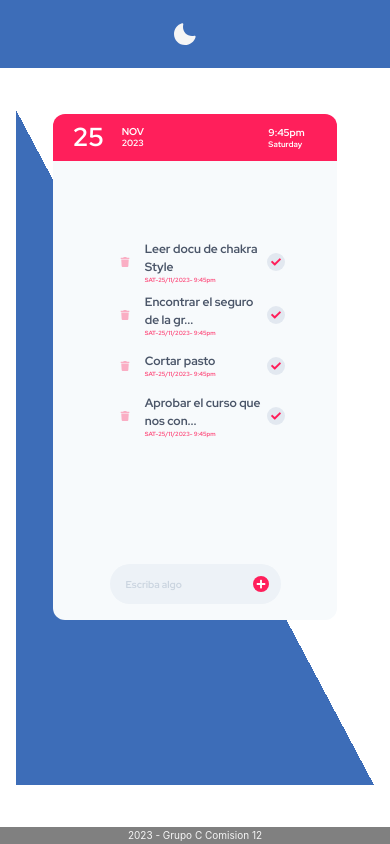
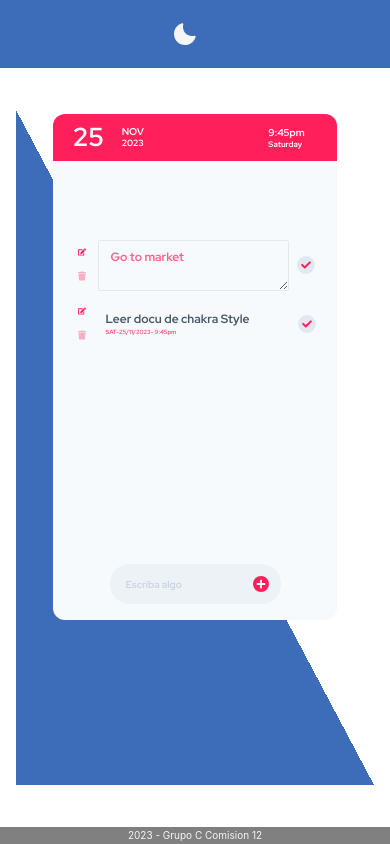
Before and after one commit to RodriiG28/ProyectoFinal.V.1, a React (Vite) app: page / in a window 390 px wide. Both pictures are taken after a click on the button 124 px from the left and 259 px from the top of the page. Built offline with nearby package versions, Linux system fonts and the light colour scheme.

Commit message:
Fran V 1.1 - Estilo en terminaciones, comportamientos afinados, mejor responsive, estructura ok

```diff
--- a/src/App.jsx
+++ b/src/App.jsx
@@ -1,6 +1,6 @@
 import React, { useState, useEffect } from 'react';
-import { ChakraProvider, VStack } from '@chakra-ui/react';
-// import { FaMoon, FaSun } from 'react-icons/fa';
+import { ChakraProvider, VStack, IconButton } from '@chakra-ui/react';
+import { FaMoon, FaSun } from 'react-icons/fa';
 import { Header } from './Components/Header/Header.jsx'
 import TaskList from './Components/TaskList/TaskList';
 import { Footer } from './Components/Footer/Footer.jsx';
@@ -18,26 +18,27 @@
     id: 2,
     title: 'Leer docu de chakra Style',
     completed: false,
-    },
-    {
-      id: 3,
-      title: 'Encontrar el seguro de la granada',
-      completed: false,
-    },
-    {
-      id: 4,
-      title: 'Cortar pasto ',
-      completed: false,
-    },
-    {
-      id: 5,
-      title: 'Aprobar el curso que nos convoca',
-      completed: false,
-    },
-  ];
+  },]
+
+  // SECCION LOCALSTORAGE  <----------------------------------- !
+
+  // let pkgpara = localStorage.setItem("tarea", JSON.stringify(todos))
+  // let pkgde = JSON.parse(localStorage.getItem("tarea", JSON.stringify(todos)))
+
+  //
+  // const traer = () => {
+  //   pkgde? console.log({pkgde}) : console.log("No hay entradas")
+  // }
+
+  // const mandar =() =>{
+  //   pkgpara? console.log({pkgpara}) : console.log("Nada para enviar")
+  // }
 
   // Declaración del estado para almacenar la lista de tareas
   const [todos, setTodos] = useState(initialTodos);
+
+
+
 
   // Efecto secundario para imprimir en la consola cuando la lista de tareas cambia
   useEffect(() => {
@@ -86,8 +87,8 @@
       p={1} alignItems="space-between" align={'center'}>
 
         {/* Botón de sol con icono */}
-        {/* <IconButton icon={<FaSun />} isRound size='lg' alignSelf='flex-end' color="yellow.500" /> */}
-
+        {/* <IconButton icon={<FaSun />} isRound size='lg' alignSelf='flex-end' color="yellow.500" onClick={traer}/>
+        <IconButton icon={<FaMoon />} isRound size='lg' alignSelf='flex-end' color="yellow.500" onClick={mandar}/> */}
         {/* Componente TaskList para mostrar la lista de tareas */}
         <TaskList todos={todos} handleTaskAction={handleTaskAction} agregarTarea={agregarTarea} />
       </VStack>
--- a/src/Components/TaskItem/TaskItem.jsx
+++ b/src/Components/TaskItem/TaskItem.jsx
@@ -1,7 +1,11 @@
 import React, { useState } from 'react';
+import { FaCheck, FaTrash, FaEdit } from 'react-icons/fa';
 
 import {
     Flex,
+    Box,
+    HStack,
+    VStack,
     Text,
     Circle,
     IconButton,
@@ -14,8 +18,9 @@
     ModalCloseButton,
     Textarea,
     Button,
+    GridItem,
+    Spacer,
 } from '@chakra-ui/react';
-import { FaCheck, FaTrash, FaEdit } from 'react-icons/fa';
 
 function TaskItem({ todo, handleTaskAction, ts }) {
     // Estado para manejar la edición del título
@@ -84,68 +89,79 @@
 
     // Renderizar el componente
     return (
-        <Flex
+
+        <HStack
             key={todo.id}
-            w="96%" // Ajuste en el ancho del Flex
-            justify="space-between"
-            align="center"
-            _hover={{
-                bg: 'gray.100',
-                borderRadius: 'md',
-            }}
-            onMouseEnter={() => setHovered(true)}
-            onMouseLeave={() => setHovered(false)}
-        >
-            {/* Botón para eliminar la tarea */}
-            {isHovered && (
-                // Botón de editar visible solo en el modo de visualización
+            w="94%" // Ajuste en el ancho del Flex
+            // gap={2}
+            alignContent={'center'}
+            display={'flex'}
+            direction={'row'}
+            //justify={'space-between'}
+            mx={3}>
+            <Box w={{base:'8%',sm:'16%'}} h={{base:'50',sm:'10'}} display={'flex'} flexDir={{base:'column', sm:'row'}} alignSelf={'left'}>
+            {/* <Box w={{base:'8',sm:'14'}} h={{base:'50',sm:'10'}} display={'flex'} flexDir={{base:'column', sm:'row'}}> */}
+
                 <IconButton
-                    icon={<FaEdit size="12px"/>}
+                // m="-2 -5"
+                // m={{base:'-2 -5',sm:'-5 -2'}}
+                icon={<FaEdit />}
+                size={{base:'xs',sm:'sm',md:'md'}}
                 variant="ghost"
+                outlineOffset={-10}
+                mr={{base:'0',sm:'-3'}}
                 color="rgb(255,31,91)"
-
-                    onClick={editedTitle.length > 20 ? handleDetailViewClick : handleEditClick}
-                />
-            )}
+                onClick={editedTitle.length > 2 ? handleDetailViewClick : handleEditClick}/>
 
                 <IconButton
                     icon={<FaTrash />}
+                    // m="-1 -5"
+                    // m={{base:'-3 -5',sm:'-5 -3'}}
+                    size={{base:'xs',sm:'sm',md:'md'}}
                     variant="ghost"
+                    outlineOffset={-10}
                     // color="rgba(255,31,91,0.7)"
                     color={todo.completed?"rgba(255,31,91,0.85)":"rgba(255,31,91,0.35)"}
                     onClick={() => handleTaskAction(todo.id, 'delete')}
-                fontSize={{base:'10',md:'12',lg:'14'}}
+                    // fontSize={{base:'10',md:'12',lg:'14'}}
                 />
 
+            </Box>
+
             {isEditing ? ( // Modo de edición
+            <Box  w={{base:'80%',sm:'70%'}}>
                 <Textarea
                     value={editedTitle}
                     onChange={(e) => setEditedTitle(e.target.value)}
-                    color="gray.700"
-                    bg="gray.200"
+                    rows="2"
+                    color="rgba(255,31,91,0.7)"
+                    focusBorderColor='red.300'
+                    fontFamily="Red Hat Display"
+                    fontSize={{base:'12',md:'13',lg:'14'}}
+                    bg="transparent"
                     _placeholder={{ color: 'gray.500' }}
-                    _focus={{ bg: 'gray.200', border: 'none' }}
-                    _hover={{ bg: 'gray.200', border: 'none' }}
-                    border="none"
+                    //_focus={{ bg: 'gray.200', border: 'none' }}
+                    //border="none"
                     onKeyDown={handleKeyDown}
                     size="sm"
                     textAlign="left"
                 />
+            </Box>
             ) : (
-                // Modo de visualización
-
+            <Box w={{base:'85%',sm:'75%'}}>
                 <Text
                     textDecoration={todo.completed ? 'line-through' : 'none'}
                     textDecorationColor={todo.completed ? 'rgb(255,31,91)' : 'none'}
-
                     cursor="pointer"
+                    ml={2}
                     color={todo.completed ? 'gray.300' : 'gray.600'}
                     fontFamily="Red Hat Display"
                     fontWeight="700"
                     fontSize={{base:'12',md:'13',lg:'14'}}
                     flex="1"
-                    minW={{base:'100',sm:'110',md:'120',lg:'130'}}
-                    maxW={{base:'130',sm:'130',md:'150',lg:'160'}}
+                    w='full'
+                    // minW={{base:'110',sm:'120',md:'140',lg:'150'}}
+                    // maxW={{base:'140',sm:'150',md:'170',lg:'180'}}
                     overflowWrap="break-word"
                     onClick={() => handleTaskAction(todo.id, 'toggle')}
                     textAlign="left"
@@ -157,11 +173,14 @@
                         {ts}
                     </Text>
                 </Text>
+            </Box>
             )}
-                    {/* -------------- aca estuvo bt edit -- */}
+
+            <Box w="10%">
                 <Circle
                     // size={{base:'14px',md:'18px'}}
                     size="18px"
+
                     bg={todo.completed ? 'rgb(255,31,91)' : 'gray.200'}
                     color={todo.completed ? 'white' : 'rgb(255,31,91)'}
                     fontSize="sm"
@@ -174,6 +193,7 @@
                     {/* <FaCheck size={{base:'4px',md:'8px'}}/> */}
                     <FaCheck size="10px"/>
                 </Circle>
+            </Box>
         {isDetailView && (
             // Modal de detalle
             <Modal
@@ -192,26 +212,26 @@
                     <ModalHeader
                         display="flex"
                         justifyContent="space-between"
-                            bg="gray.50"
-                            borderRadius="md"
+                        bg="rgb(255,31,91)"
+                        borderTopRadius="md"
                         w="100%"
                         fontFamily="Red Hat Display"
-                            color="rgb(255,31,91)"
+                        color="whitesmoke"
                     >
-                            Edit
-
+                        Editar +
                     </ModalHeader>
-                        <ModalCloseButton color="rgb(255,31,91)"/>
+                    <ModalCloseButton color="whitesmoke"/>
                     <ModalBody
                         pb={0}
                         pt={0}
-                            px={0}
                         w="100%"
+                        px="6"
+                        my="4"
                         display="flex"
                         alignContent="center"
                         justifyContent="center"
                         flexDirection="column"
-                            bg="gray.50"
+
                     >
                         {/* Textarea para editar el título en el modal */}
                         <Textarea
@@ -219,6 +239,7 @@
                             onChange={(e) => setEditedTitle(e.target.value)}
                             color="gray.700"
                             bg="gray.200"
+
                             _placeholder={{ color: 'gray.500' }}
                             _focus={{ bg: 'gray.100', border: 'none' }}
                             _hover={{ bg: 'gray.100', border: 'none' }}
@@ -242,9 +263,182 @@
                     </ModalFooter>
                 </ModalContent>
             </Modal>
+
         )}
-        </Flex>
+        </HStack>
     );
 }
 
 export default TaskItem;
+
+
+
+    //-------------------------- Acá cambio "fuerte" de estructura ----------------------------------------
+    //     <Flex
+    //     key={todo.id}
+    //     w="96%" // Ajuste en el ancho del Flex
+    //     gap={2}
+    //     align="center"
+    //     display={'flex'}
+    //     direction={'row'}
+    //     // _hover={{
+    //     //     bg: 'gray.100',
+    //     //     borderRadius: 'md',
+    //     // }}
+    //     // onMouseEnter={() => setHovered(true)}
+    //     // onMouseLeave={() => setHovered(false)}
+    // >
+    //     {/* Botón para eliminar la tarea */}
+    //     {/* {isHovered && ( */}
+    //         {/* Botón de editar visible  */}
+    //     <Box display={'flex'} justifyContent={'row'}
+    //     alignSelf={'flex-start'} maxW={'20'}>
+
+    //             <IconButton
+    //             icon={<FaEdit size="12px"/>}
+    //             variant="ghost"
+    //             color="rgb(255,31,91)"
+    //             onClick={editedTitle.length > 20 ? handleDetailViewClick : handleEditClick}/>
+    //          {/*  } */}
+
+    //         <IconButton
+    //             icon={<FaTrash />}
+    //             variant="ghost"
+    //             // color="rgba(255,31,91,0.7)"
+    //             color={todo.completed?"rgba(255,31,91,0.85)":"rgba(255,31,91,0.35)"}
+    //             onClick={() => handleTaskAction(todo.id, 'delete')}
+    //             fontSize={{base:'10',md:'12',lg:'14'}}
+    //         />
+
+    //     </Box>
+    //     {/* {isEditing ? ( // Modo de edición
+    //         <Textarea
+    //             value={editedTitle}
+    //             onChange={(e) => setEditedTitle(e.target.value)}
+    //             color="gray.700"
+    //             bg="gray.200"
+    //             _placeholder={{ color: 'gray.500' }}
+    //             _focus={{ bg: 'gray.200', border: 'none' }}
+    //             _hover={{ bg: 'gray.200', border: 'none' }}
+    //             border="none"
+    //             onKeyDown={handleKeyDown}
+    //             size="sm"
+    //             textAlign="left"
+    //         />
+    //     ) : ( */}
+    //     {/* // Modo de visualización */}
+
+    //         <Text
+    //             textDecoration={todo.completed ? 'line-through' : 'none'}
+    //             textDecorationColor={todo.completed ? 'rgb(255,31,91)' : 'none'}
+    //             cursor="pointer"
+    //             color={todo.completed ? 'gray.300' : 'gray.600'}
+    //             fontFamily="Red Hat Display"
+    //             fontWeight="700"
+    //             fontSize={{base:'12',md:'13',lg:'14'}}
+    //             flex="1"
+    //             minW={{base:'100',sm:'110',md:'120',lg:'130'}}
+    //             maxW={{base:'130',sm:'130',md:'150',lg:'160'}}
+    //             overflowWrap="break-word"
+    //             onClick={() => handleTaskAction(todo.id, 'toggle')}
+    //             textAlign="left"
+    //         >
+    //             {truncatedTitle}
+    //             {/* Mostrar la fecha */}
+    //             <Text fontSize={{base:'6',md:'7',lg:'8'}} color="rgba(255,31,91,0.8)">
+    //                 {/* {todo.fecha} */}
+    //                 {ts}
+    //             </Text>
+    //         </Text>
+
+    //     {/* )} */}
+    //             {/* -------------- acá estuvo bt edit -- */}
+
+    //         <Circle
+    //             // size={{base:'14px',md:'18px'}}
+    //             size="18px"
+    //             bg={todo.completed ? 'rgb(255,31,91)' : 'gray.200'}
+    //             color={todo.completed ? 'white' : 'rgb(255,31,91)'}
+    //             fontSize="sm"
+    //             display="flex"
+    //             alignItems="center"
+    //             justifyContent="center"
+    //             onClick={handleCheckClick}
+    //             cursor="pointer"
+    //         >
+    //             {/* <FaCheck size={{base:'4px',md:'8px'}}/> */}
+    //             <FaCheck size="10px"/>
+    //         </Circle>
+
+    //     {isDetailView && (
+    //         // Modal de detalle
+    //         <Modal
+    //             isOpen={isDetailView}
+    //             onClose={handleCloseModal}
+    //             size="md"
+    //             // W="90vw"
+    //             centerContent
+    //             isCentered
+    //             scrollBehavior="inside"
+    //             motionPreset="scale"
+    //             preserveScrollBarGap
+    //         >
+    //             <ModalOverlay />
+    //             <ModalContent>
+    //                 <ModalHeader
+    //                     display="flex"
+    //                     justifyContent="space-between"
+    //                     bg="rgb(255,31,91)"
+    //                     borderTopRadius="md"
+    //                     w="100%"
+    //                     fontFamily="Red Hat Display"
+    //                     color="whitesmoke"
+    //                 >
+    //                     Editar
+
+    //                 </ModalHeader>
+    //                 <ModalCloseButton color="whitesmoke"/>
+    //                 <ModalBody
+    //                     pb={0}
+    //                     pt={0}
+    //                     w="100%"
+    //                     px="6"
+    //                     my="4"
+    //                     display="flex"
+    //                     alignContent="center"
+    //                     justifyContent="center"
+    //                     flexDirection="column"
+
+    //                 >
+    //                     {/* Textarea para editar el título en el modal */}
+    //                     <Textarea
+    //                         value={editedTitle}
+    //                         onChange={(e) => setEditedTitle(e.target.value)}
+    //                         color="gray.700"
+    //                         bg="gray.200"
+
+    //                         _placeholder={{ color: 'gray.500' }}
+    //                         _focus={{ bg: 'gray.100', border: 'none' }}
+    //                         _hover={{ bg: 'gray.100', border: 'none' }}
+    //                         fontSize="lg"
+
+    //                         textAlign={'left'}
+    //                         border="none"
+    //                         size="sm"
+    //                     />
+    //                 </ModalBody>
+    //                 <ModalFooter>
+    //                      {/* Mostrar la fecha en el footer del modal */}
+    //                      <Text color="gray.400" fontFamily="Red Hat Display" fontWeight="medium" fontSize={{base:'10',md:'12',lg:'14'}} flex="1" ml="8" alignSelf={'left'}>
+    //                         {/* {todo.fecha} */}
+    //                         {ts}
+    //                     </Text>
+    //                     {/* Botón de guardar en el modal */}
+    //                     <Button bg="rgb(255,31,91)" color={'whitesmoke'} fontFamily="Red Hat Display" _hover={{ bg: 'rgba(255,31,91,0.6)', border: 'none' }} onClick={handleSaveClick}>
+    //                         Guardar
+    //                     </Button>
+    //                 </ModalFooter>
+    //             </ModalContent>
+    //         </Modal>
+    //     )}
+    //     </Flex>
--- a/src/Components/TaskList/TaskList.jsx
+++ b/src/Components/TaskList/TaskList.jsx
@@ -107,12 +107,13 @@
           <Badge colorScheme="red" p="4"  borderRadius="lg"  fontFamily="Red Hat Display" alignSelf="center">
             <HStack justify={'space-around'} fontSize={{base:'24px',sm:'30px',md:'34px',lg:'38px'}}><GrStatusGood color='green' />
               <PiSmileyWinkBold color="rgb(255,31,91)" />
-              <PiBeerSteinBold color='whitesmoke' /></HStack>
+              <PiBeerSteinBold color='maroon' /></HStack>
             <Text mt={2} fontSize={{base:'10px',sm:'11px',md:'13px',lg:'14px'}}>Sin pendientes, bravo!</Text>
             <Text fontSize={{base:'8px',sm:'9px',md:'11px',lg:'12px'}}>Puede agregar o descansar.</Text>
           </Badge>
         ) : (
-          // Mapeo de cada tarea para mostrarla con el componente TaskItem
+
+          // Mapeo de cada tarea para mostrarla con el componente TaskItem v .1
           todos.map((todo) => (
             <TaskItem ts={tmstamp} key={todo.id} todo={todo} handleTaskAction={handleTaskAction} />
           ))
```
Also changed, not shown: 1 other file (tests, documents, lock files or other folders). Lines whose indentation alone changed are shown as unchanged.
